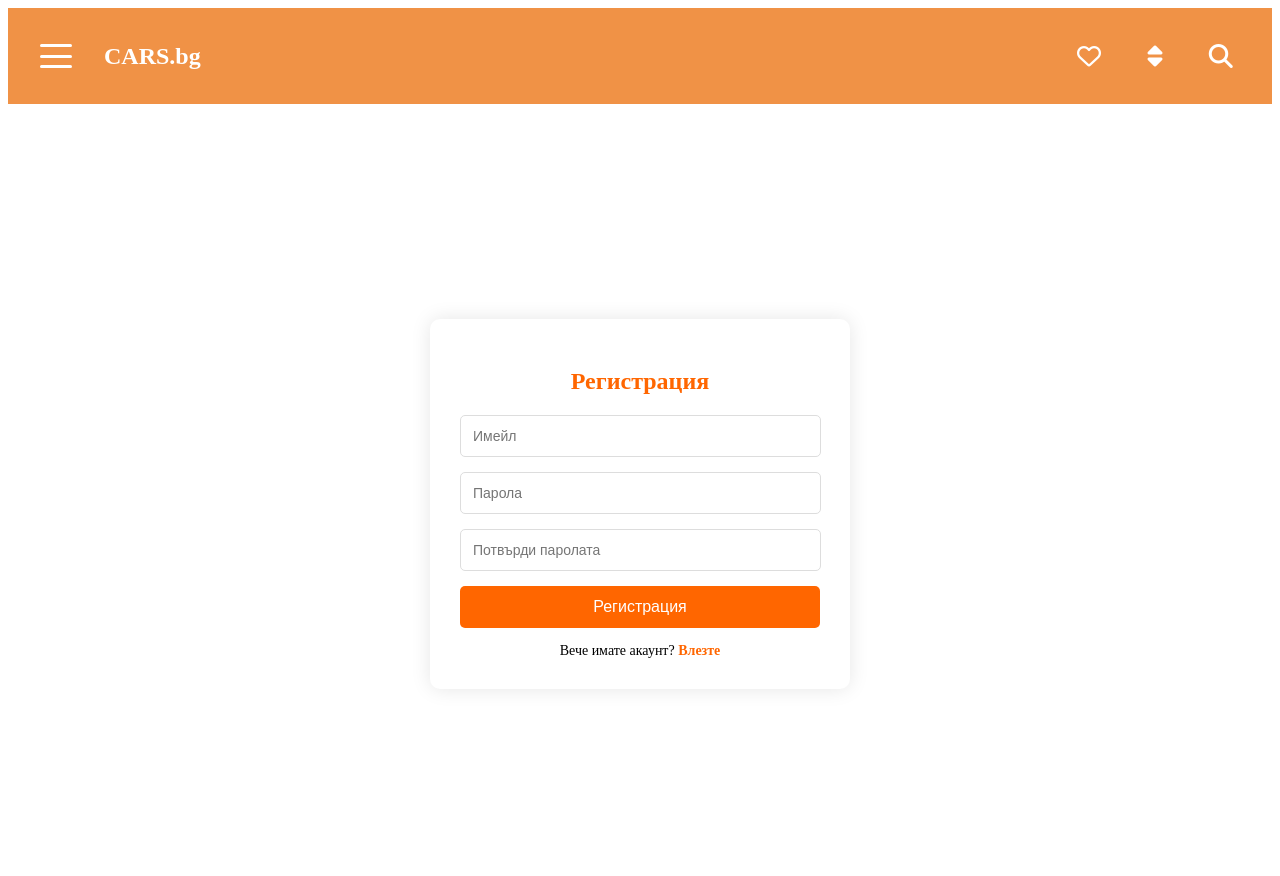
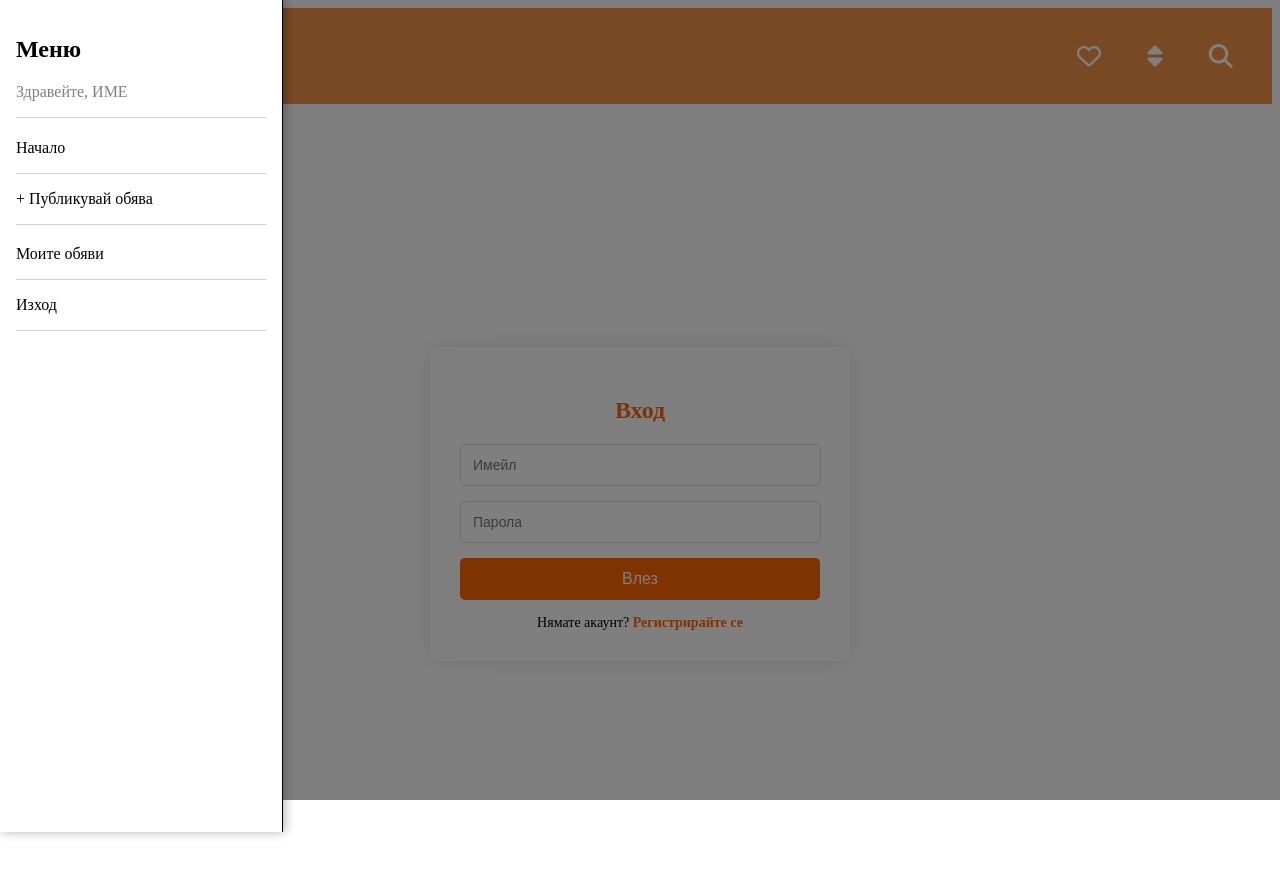
Before and after one commit to LachezarBogdanov/Car-dealer-app, a React (Vite) app: page / in a window 1280 px wide. Shown: the top 876 px of the page. Built offline with nearby package versions, Linux system fonts and the light colour scheme.

Commit message:
Added aside menu with transition

```diff
--- a/src/App.css
+++ b/src/App.css
@@ -0,0 +1,23 @@
+
+.main {
+  position: relative;
+  z-index: 10;
+}
+
+.aside-menu {
+  position: fixed;
+  top: 0;
+  left: 0;
+  width: 100%;
+  height: 100dvh;
+  background-color: rgba(0, 0, 0, 0.5);
+  z-index: 999;
+}
+
+.aside-menu > * {
+  width: 250px;
+  background-color: white;
+  height: 100%;
+  box-shadow: 2px 0 10px rgba(0, 0, 0, 0.3);
+  padding: 1rem;
+}
--- a/src/App.jsx
+++ b/src/App.jsx
@@ -4,14 +4,23 @@ import Details from './components/Details/Details'
 import Header from './components/Header/Header'
 import Home from './components/Home/Home'
 import Login from './components/Login/Login'
+import Navigation from './components/Navigation/Navigation'
 import Register from './components/Register/Register'
 
 function App() {
 
   return (
     <>
+    <div className="main">
      <Header />
-     <Register />
+    </div>
+    <div className="aside-menu">
+     <Navigation />
+    </div>
+
+    <div className="content">
+      <Login />
+    </div>
     </>
   )
 }
--- /dev/null
+++ b/src/components/Navigation/Navigation.jsx
@@ -0,0 +1,23 @@
+import styles from './Navigation.module.css'
+
+export default function Navigation() {
+    return (
+        <div className={`${styles["wrapper"]} ${styles['active']}`}>
+        <section className={styles["menu-heading"]}>
+            <h1>Меню</h1>
+            <p>Здравейте, ИМЕ</p>
+        </section>
+        <section className={styles["start"]}>
+            <a href="#" className={styles["heading-start"]}>
+            Начало
+            </a>
+            <a href="#">+ Публикувай обява</a>
+        </section>
+        <section className={styles["menu-options"]}>
+            <a href="#">Моите обяви</a>
+            <a href="#">Изход</a>
+        </section>
+        </div>
+
+    );
+}
--- /dev/null
+++ b/src/components/Navigation/Navigation.module.css
@@ -0,0 +1,60 @@
+.wrapper {
+    display: flex;
+    flex-direction: column;
+    max-width: 250px;
+    min-height: 100dvh;
+    padding: 1em;
+    border-right: 1px solid black;
+
+    transform: translateX(-100%);
+    transition: transform 0.3s ease-in-out;
+}
+
+.active {
+    transform: translateX(0);
+}
+
+a {
+    text-decoration: none;
+    color: black;
+}
+
+a:hover {
+    color: lightgray;
+}
+
+.menu-heading p {
+    color: gray;
+}
+
+.menu-heading {
+    border-bottom: 1px solid lightgray;
+}
+
+.start {
+    margin-block: 1.3em;
+    display: flex;
+    flex-direction: column;
+    gap: 1em;
+}
+
+.heading-start {
+    border-bottom: 1px solid lightgray;
+    padding-bottom: 1em;
+}
+
+.heading-start ~ a {
+    border-bottom: 1px solid lightgray;
+    padding-bottom: 1em;
+}
+
+.menu-options {
+    display: flex;
+    flex-direction: column;
+    gap: 1em;
+}
+
+.menu-options a {
+    border-bottom: 1px solid lightgray;
+    padding-bottom: 1em;
+}
```
